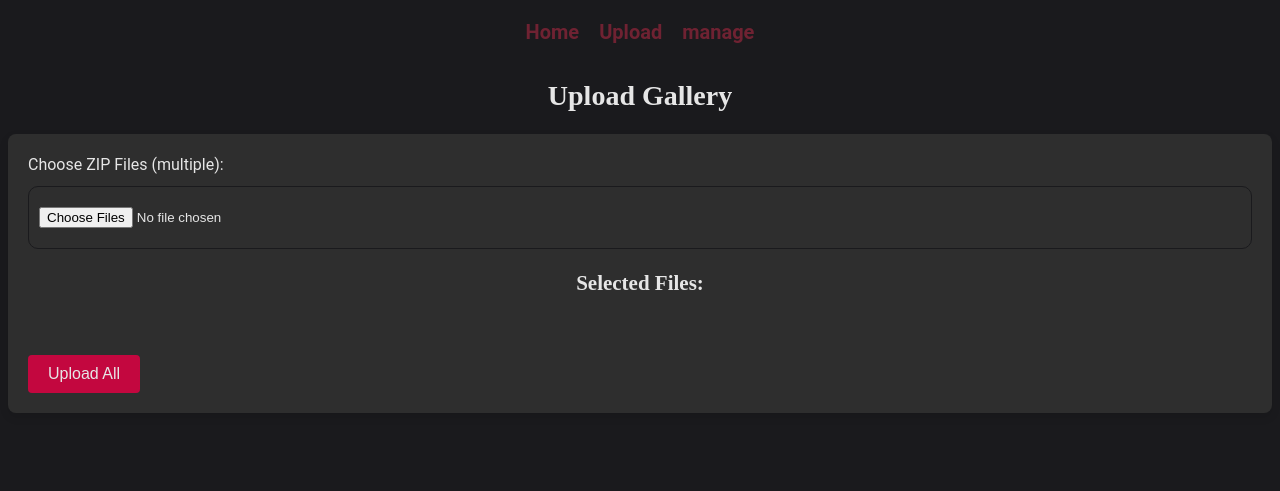
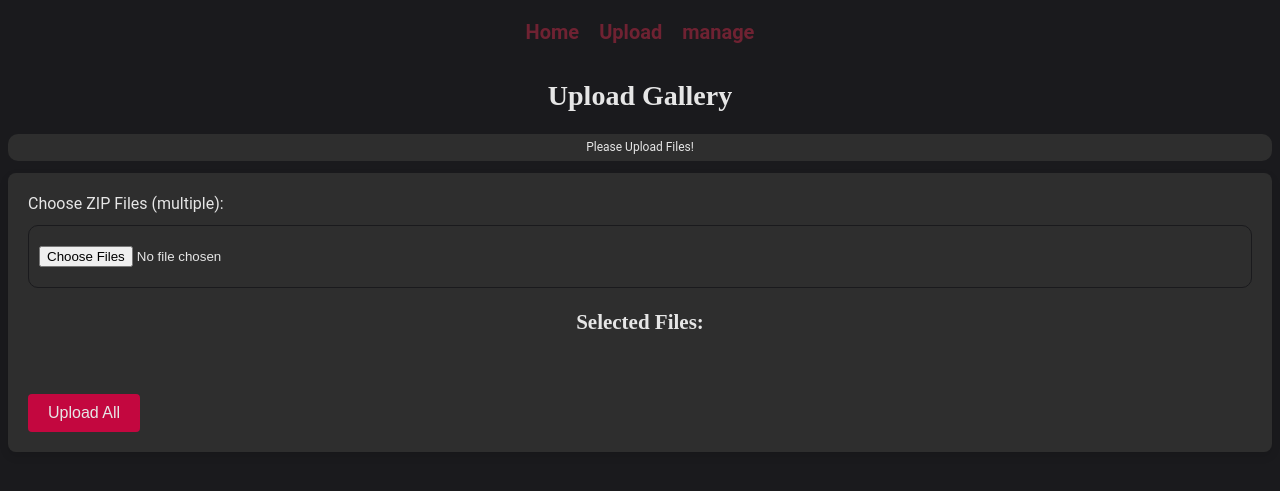
Before and after one commit to CuriousNadeem/privatelibrary, a PHP site: page /upload.php in a window 1280 px wide. Shown: the top 491 px of the page. Run offline with PHP 8.4, Linux system fonts and the light colour scheme.

Commit message:
progress bar complete

```diff
--- a/js/filter.js
+++ b/js/filter.js
@@ -1,4 +1,4 @@
-const authors = ["AuthorA","AuthorB","AuthorC","AuthorD"];
-const languages = ["English","Japanese","Korean","Chinese"];
-const mangaTypes = ["Webtoon","Manga","Manhwa"];
+const authors = ["MARIMO_(AHEN)","Magoroku","Usagihara-sen_(Usagihara_Kuro)"];
+const languages = ["English","Japanese","Korean","Chinese","Misc"];
+const mangaTypes = ["Manga (Colorless)","Manga (Color)","Manga (Partial Color)", "Manhwa", "Image Set", "Game Image Set", "Donghua"];
 const tags = ["Foot Licking","Foot Fetish","Futanari","Dickgirl","Dickgirl on Male","Dickgirl on Female","Dickgirl on Dickgirl","Pegging","Femdom","NTR","BDSM","Stockings","Giantess","Inside Shoe","Inside Socks","Femboy","MindBreak","Ahegao","Boy Ahegao","Girl Ahegao","Stomach Defloration","Belly Bulge","Only Female"];
--- a/styles/upload.css
+++ b/styles/upload.css
@@ -178,3 +178,30 @@ display: block;
 .dropdown:hover .dropdown-content {
 display: block;
 }
+
+#progress-container {
+    width: 95%;
+    background: var(--accent-bg2);
+    display: none;
+    border-radius: 5px;
+    margin: 10px auto;
+}
+
+#progress-bar {
+    width: 0%;
+    height: 10px;
+    background: var(--accent-color);
+    border-radius: 5px;
+    transition: width 0.3s;
+}
+
+.status-box {
+    text-align: center;
+    font-size: 12px;
+    color: var(--text-color);
+    border-radius: 10px;
+    background-color: var(--accent-bg2);
+}
+.status-box p{
+    padding: 5px 10px;
+}
--- a/upload.php
+++ b/upload.php
@@ -2,7 +2,7 @@
 include 'includes/db_connect.php';
 
 // Check if "Upload All" button was clicked
-    if ($_SERVER['REQUEST_METHOD'] === 'POST' && isset($_POST['upload_all'])) {
+if ($_SERVER['REQUEST_METHOD'] === 'POST') {
     // Ensure files are present and not empty
     if (isset($_FILES['zip_files']) && !empty($_FILES['zip_files']['name'][0])) {
         $tags = $_POST['tags'] ?? [];
@@ -11,9 +11,15 @@
             $fileTmpName = $_FILES['zip_files']['tmp_name'][$index];
             $zipName = pathinfo($fileName, PATHINFO_FILENAME);
             $tag = isset($tags[$index]) ? $tags[$index] : '';
+            $fileError = $_FILES['zip_files']['error'][$index];
+
+            if ($fileError !== UPLOAD_ERR_OK) {
+                echo "File upload error: " . $fileError . "<br>";
+                continue;
+            }
 
             // Check file size
-                if ($_FILES['zip_files']['size'][$index] > 200 * 1024 * 1024) {
+            if ($_FILES['zip_files']['size'][$index] > 350 * 1024 * 1024) {
                 echo "Error: The file $fileName is too large. Maximum allowed size is 200MB.<br>";
                 continue;
             }
@@ -67,6 +73,7 @@
     }
 ?>
 
+
 <!DOCTYPE html>
 <html lang="en">
 <head>
@@ -78,10 +85,19 @@
     <link rel="stylesheet" href="styles/tags.css">
 </head>
 <body>
+    <div id="top">
     <?php include 'header.php';?>
     <h1>Upload Gallery</h1>
+    <!-- This div will contain progress bars -->
+    <div class="status-box">
+        <p class="log">Please Upload Files!</p>
+    </div>
+    <!-- Progress Bar -->
+    <div id="progress-container">
+        <div id="progress-bar"></div>
+    </div>
 
-    <form action="upload.php" method="POST" enctype="multipart/form-data">
+    <form action="upload.php" method="POST" enctype="multipart/form-data" id="uploadForm">
         <label for="zip_files">Choose ZIP Files (multiple):</label>
         <input class="choosebtn" type="file" name="zip_files[]" id="zip_files" multiple required>
 
@@ -91,7 +107,7 @@
         </div>
 
         <br><br>
-        <button name="upload_all">Upload All</button>
+        <button id="uploadButton" name="upload_all">Upload All</button>
     </form>
     <div id="alert-box"></div>
 
@@ -99,6 +115,7 @@
     <script>
         const fileInput = document.getElementById('zip_files');
         const fileContainer = document.getElementById('file-container');
+        const log = document.querySelector('.log');
 
         fileInput.addEventListener('change', function () {
             let cardHTML = ''; // Initialize HTML string
@@ -220,7 +237,6 @@
             });
         }
 
-
         function EditMore() {
             document.querySelectorAll('.editMore').forEach(btn =>{
                 btn.addEventListener('click', ()=>{
@@ -299,6 +315,54 @@
             });
         }
     </script>
-    <script src="js/upload.js"></script>
+    <script>
+        document.getElementById('uploadButton').addEventListener('click', function(event) {
+            event.preventDefault();  // Prevent the default form submission
+
+            var formData = new FormData(document.getElementById('uploadForm'));
+            var xhr = new XMLHttpRequest();
+            xhr.open('POST', 'upload.php', true);
+
+            // Show progress bar
+            document.getElementById('progress-container').style.display = 'block';
+
+            // Scroll to progress bar
+            document.getElementById('top').scrollIntoView({ behavior: 'smooth' });
+
+            // Update progress bar as upload happens
+            xhr.upload.addEventListener('progress', function(e) {
+                if (e.lengthComputable) {
+                    var percent = (e.loaded / e.total) * 100;
+                    document.getElementById('progress-bar').style.width = percent + '%';
+                    console.log('Progress: ' + percent.toFixed(2) + '%');
+                }
+            });
+
+            xhr.onload = function() {
+                if (xhr.status === 200) {
+                    console.log('Upload Successful:', xhr.responseText);
+                    log.innerHTML = 'Upload complete!';
+                    document.getElementById('progress-container').style.display = 'none';  // Hide progress bar
+                } else {
+                    console.log('Error during upload:', xhr.statusText);
+                    log.innerHTML = 'Error during upload';
+                    document.getElementById('progress-container').style.display = 'none';  // Hide progress bar
+                }
+            };
+
+            xhr.send(formData);
+        });
+
+    </script>
+
+
+
+
+
+
+
+
+
+
 </body>
 </html>
```
Lines whose indentation alone changed are shown as unchanged.
